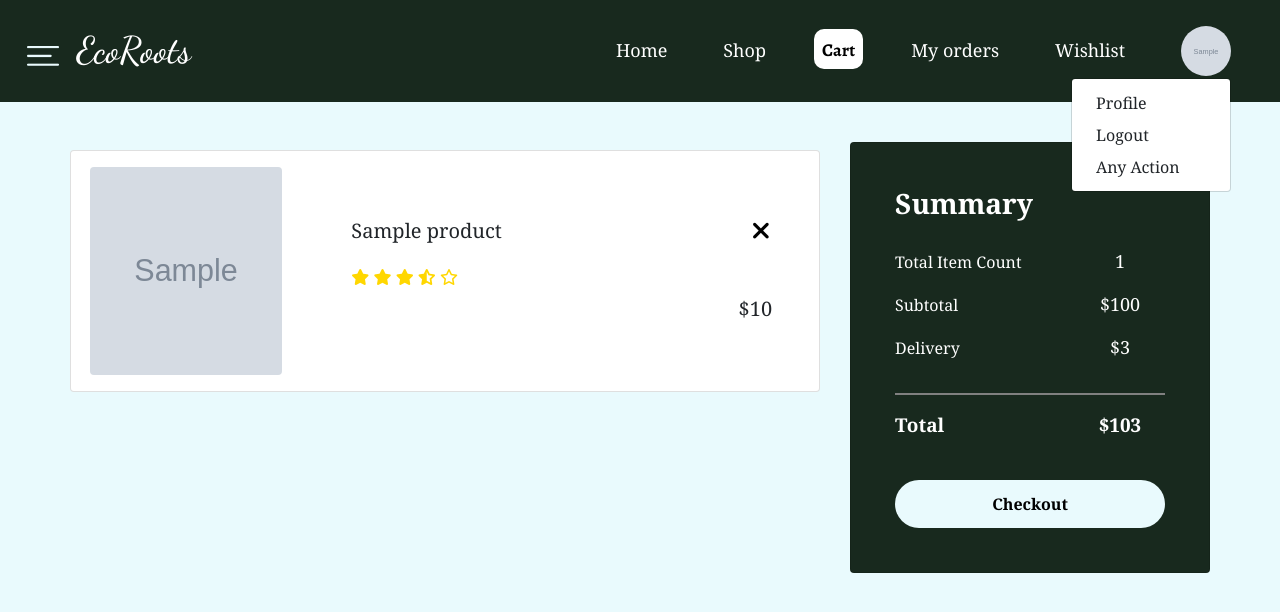
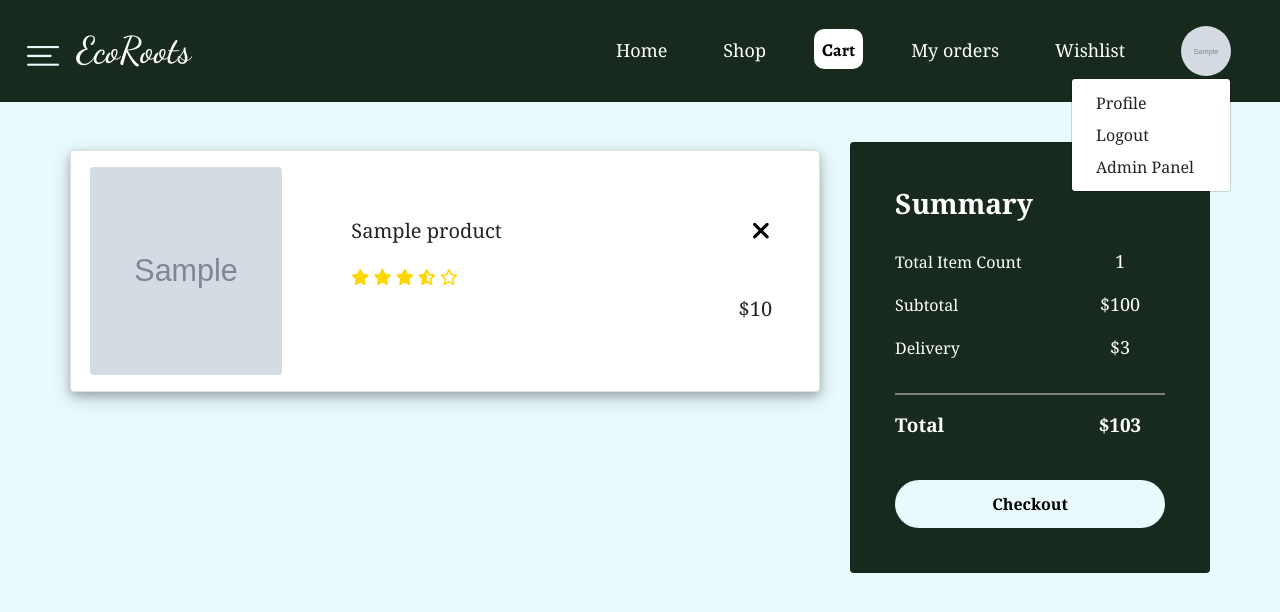
Before and after one commit to Aparnamol-KS/Eco-Friendly-Marketplace, a Django app: page /cart in a window 1280 px wide, after a click that opens the changed part. Shown: the top 612 px of the page. Run offline with Django 5.2, Linux system fonts and the light colour scheme; a user stored in the database is signed in; tables that the repository leaves empty hold one stand-in row (values such as "Sample post"); grey boxes marked "Sample" are stand-in pictures; some libraries are stand-ins or nearby versions.

Commit message:
Adding Admin panel

```diff
--- a/Eco_products/Eco_webapp/templates/cart.html
+++ b/Eco_products/Eco_webapp/templates/cart.html
@@ -107,7 +107,7 @@
       <div class="row m-4 p-3">
          <div class="col-md-8">
             {% for items in cart_items %}
-            <div class="card mt-2">
+            <div class="card mt-2" style="box-shadow: 0 4px 8px 0 rgba(0, 0, 0, 0.2), 0 6px 20px 0 rgba(0, 0, 0, 0.19);">
                <div class="row align-items-center">
                   <div class="col-md-4 text-center p-3">
                      <img src="{{ items.product.product_image.url }} " style="height:13rem; width:12rem;"
--- a/Eco_products/Eco_webapp/templates/home.html
+++ b/Eco_products/Eco_webapp/templates/home.html
@@ -258,7 +258,9 @@
         <div class="dropdown-menu" aria-labelledby="profileDropdown">
           <a class="dropdown-item" href=" {% url 'profile' %}">Profile</a>
           <a class="dropdown-item" href=" {% url 'logout' %} ">Logout</a>
-          <a class="dropdown-item" href="#">Any Action</a>
+          {% if user.is_superuser %}
+          <a class="dropdown-item" href="{% url 'admin:index' %}">Admin Panel</a>
+          {% endif %}
         </div>
       </div>
       {% else %}
--- a/Eco_products/Eco_webapp/templates/navbar.html
+++ b/Eco_products/Eco_webapp/templates/navbar.html
@@ -106,20 +106,22 @@
         <div class="dropdown-menu" aria-labelledby="profileDropdown">
           <a class="dropdown-item" href="{% url 'profile' %}">Profile</a>
           <a class="dropdown-item" href=" {% url 'logout' %} ">Logout</a>
-          <a class="dropdown-item" href="#">Any Action</a>
+          {% if user.is_superuser %}
+          <a class="dropdown-item" href="{% url 'admin:index' %}">Admin Panel</a>
+          {% endif %}
         </div>
       </div>
       {% else %}
       <div class="log">
 
         <ul class="navbar-nav  mr-5">
-          <li class="nav-item active">
-            <a href="{% url 'login' %}" class="text-white nav-link">
+          <li class="nav-item {% if request.path == '/login' %}active{% endif %}">
+            <a href="{% url 'login' %}" class=" nav-link">
               <b>Login</b>
             </a>
           </li>
-          <li class="nav-item">
-            <a href="{% url 'register' %}" class="text-white nav-link">
+          <li class="nav-item {% if request.path == '/register' %}active{% endif %}">
+            <a href="{% url 'register' %}" class=" nav-link">
               <b>Register</b>
             </a>
           </li>
--- a/Eco_products/Eco_webapp/urls.py
+++ b/Eco_products/Eco_webapp/urls.py
@@ -17,7 +17,8 @@ urlpatterns = [
     path('add_to_cart/<str:product_id>/',views.add_to_cart,name='add_to_cart'),
     path('cart/delete_cart_item/<str:product_id>/',views.delete_cart_item,name='delete_cart_item'),
     path('add_to_wishlist/<str:product_id>/',views.add_to_wishlist,name='add_to_wishlist'),
-    path('wishlist/delete_wishlist_item/<str:product_id>/',views.delete_wishlist_item,name='delete_wishlist_item')
+    path('wishlist/delete_wishlist_item/<str:product_id>/',views.delete_wishlist_item,name='delete_wishlist_item'),
+    path('admin/', admin.site.urls)
 
 
 
--- a/Eco_products/Eco_webapp/views.py
+++ b/Eco_products/Eco_webapp/views.py
@@ -283,3 +283,14 @@ def delete_order(request, order_id):
 
     # Redirect to the order summary page
     return redirect('order_summary')
+
+
+from django.contrib.auth.decorators import user_passes_test
+
+def admin_check(user):
+    return user.is_authenticated and user.is_staff  # or custom logic like user.profile.is_admin
+
+@user_passes_test(admin_check)
+def admin_dashboard(request):
+    # Logic for your admin dashboard
+    return render(request, 'admin_dashboard.html')
```
Also changed, not shown: Eco_products/Eco_webapp/templates/wishlist.html (+26 -2 lines).
